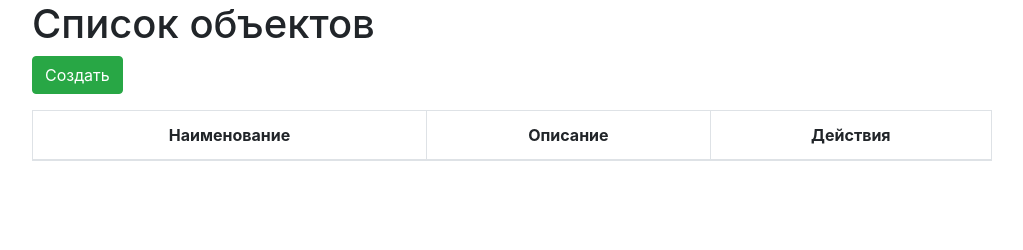
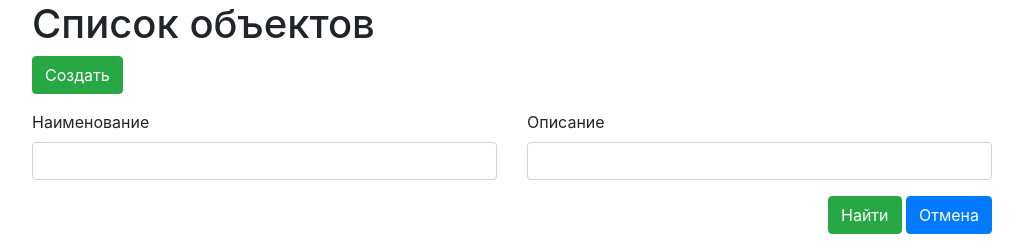
Before and after one commit to Stalker7777/fort, a PHP site: page / in a window 1280 px wide. Shown: the top 250 px of the page, without its empty margins (128-1151 px from the left). Run offline with PHP 8.4, Linux system fonts and the light colour scheme; data that the repository does not hold is empty.

Commit message:
add find object

```diff
--- a/app/App.php
+++ b/app/App.php
@@ -19,7 +19,7 @@ class App
     }
 
     /**
-     *
+     * App start
      */
     public function run()
     {
--- a/controllers/SiteController.php
+++ b/controllers/SiteController.php
@@ -9,13 +9,36 @@ include ($dir_root . '/models/SiteModel.php');
 class SiteController extends Controller
 {
     /**
+     * list objects
+     *
      * @return array
      */
     public function index(): array
     {
         $model = new SiteModel();
 
-        $result = $model->select();
+        $find_name = null;
+        $find_note = null;
+
+        if(isset($_POST['find_name'])) {
+            $find_name = $_POST['find_name'];
+        }
+
+        if(isset($_POST['find_note'])) {
+            $find_note = $_POST['find_note'];
+        }
+
+        $find = null;
+
+        if(!is_null($find_name)) {
+            $find['name'] = $find_name;
+        }
+
+        if(!is_null($find_note)) {
+            $find['note'] = $find_note;
+        }
+
+        $result = $model->select($find);
 
         if($result['error']) {
             $error_text = $result['message'];
@@ -31,11 +54,15 @@ class SiteController extends Controller
                     [
                         'error_text' => $error_text,
                         'rows' => $rows,
+                        'find_name' => $find_name,
+                        'find_note' => $find_note,
                     ]
             ];
     }
 
     /**
+     * create object
+     *
      * @return array
      */
     public function create(): array
@@ -77,6 +104,8 @@ class SiteController extends Controller
     }
 
     /**
+     * delete object
+     *
      * @param int $id
      */
     public function delete(int $id)
--- a/models/SiteModel.php
+++ b/models/SiteModel.php
@@ -11,6 +11,8 @@ class SiteModel extends Model
     public $note;
 
     /**
+     * get data from form
+     *
      * @param array|null $post
      */
     public function load(array $post = null)
@@ -25,6 +27,8 @@ class SiteModel extends Model
     }
 
     /**
+     * ckecked data from form
+     *
      * @return array
      */
     public function valid(): array
@@ -47,6 +51,8 @@ class SiteModel extends Model
     }
 
     /**
+     * add object to DB
+     *
      * @return array
      */
     public function insert(): array
@@ -59,18 +65,35 @@ class SiteModel extends Model
     }
 
     /**
+     * select list object from DB
+     *
+     * @param array|null $find
      * @return array
      */
-    public function select(): array
+    public function select(array $find = null): array
     {
         $fields = ['id', 'name', 'note'];
 
-        $sql = "SELECT * FROM objects";
+        if($find == null) {
+            $sql = "SELECT * FROM objects";
+        }
+        else {
+
+            $finds = [];
+
+            foreach ($find as $key => $value) {
+                $finds[] = " " . $key . " like '%" . $value . "%' ";
+            }
+
+            $sql = "SELECT * FROM objects WHERE " . implode(' AND ', $finds);
+        }
 
         return $this->selectSQL($fields, $sql);
     }
 
     /**
+     * delete object in DB
+     *
      * @param int $id
      * @return array
      */
--- a/views/site/index.php
+++ b/views/site/index.php
@@ -8,6 +8,23 @@
     <div class="text-danger form-group">
         <?= $this->data['error_text'] ?>
     </div>
+
+    <form action="index.php?page=select" method="post">
+        <div class="row">
+            <div class="form-group col-md-6">
+                <label>Наименование</label>
+                <input class="form-control" name="find_name" type="text" value="<?= $this->data['find_name'] ?>">
+            </div>
+            <div class="form-group col-md-6">
+                <label>Описание</span></label>
+                <input class="form-control" name="find_note" type="text" value="<?= $this->data['find_note'] ?>">
+            </div>
+        </div>
+        <div class="form-group text-right">
+            <input type="submit" name="submit" value="Найти" class="btn btn-success">
+            <a href="index.php" class="btn btn-primary">Отмена</a>
+        </div>
+    </form>
 
     <div id="table_objects">
         <table class="table table-bordered">
```
